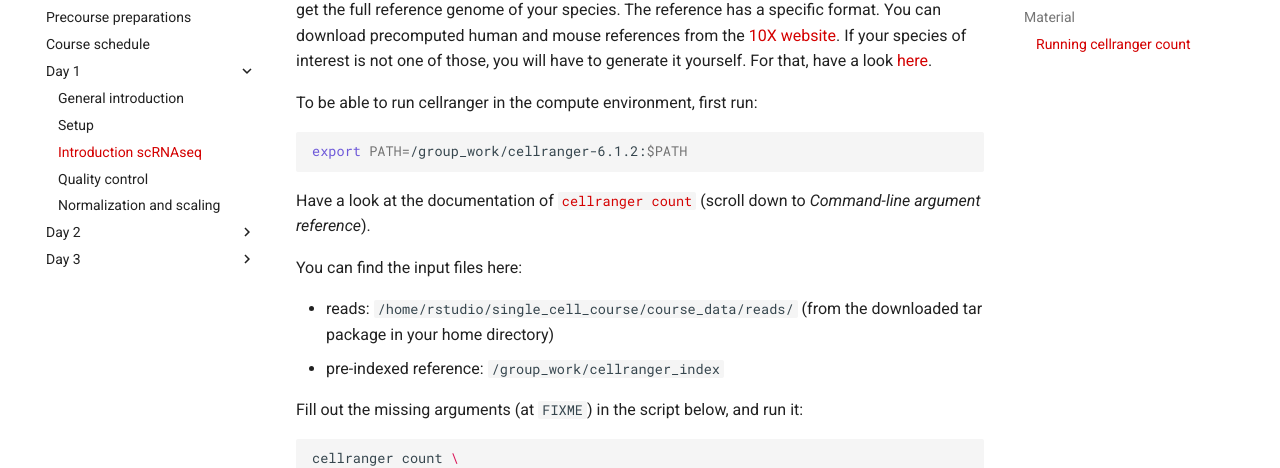
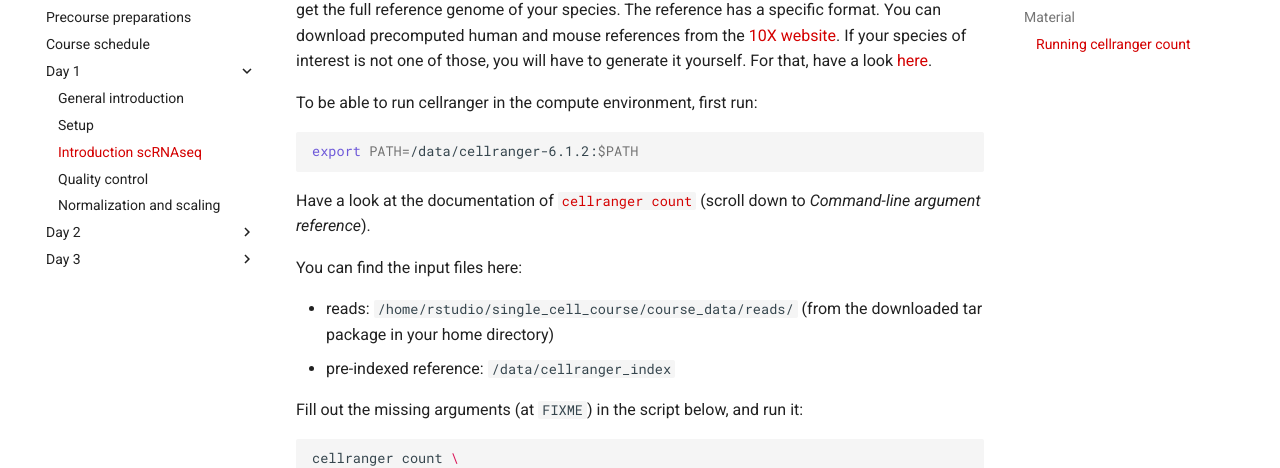
Before and after one commit to sib-swiss/single-cell-training, an MkDocs documentation site: the page built from docs/day1/introduction_scrnaseq.md, in a window 1280 px wide and 900 px high, scrolled down 1265 px. Shown: the part 118-586 px from the top of the window. Built offline with MkDocs 1.6.1 and Material for MkDocs 9.7.7, drawn with Linux system fonts in a browser that asks for light colours; comment, search, counter and statistics services are not loaded; the version menu is left out.

Commit message:
fixes #16

````diff
--- a/docs/day1/introduction_scrnaseq.md
+++ b/docs/day1/introduction_scrnaseq.md
@@ -40,7 +40,7 @@ The input you need to run `cellranger count` are the sequence reads and a refere
 To be able to run cellranger in the compute environment, first run:
 
 ```sh
-export PATH=/group_work/cellranger-6.1.2:$PATH
+export PATH=/data/cellranger-6.1.2:$PATH
 ```
 
 Have a look at the documentation of [`cellranger count`](https://support.10xgenomics.com/single-cell-gene-expression/software/pipelines/latest/using/count) (scroll down to *Command-line argument reference*).
@@ -48,7 +48,7 @@ Have a look at the documentation of [`cellranger count`](https://support.10xgeno
 You can find the input files here:
 
 - reads: `/home/rstudio/single_cell_course/course_data/reads/` (from the downloaded tar package in your home directory)
-- pre-indexed reference: `/group_work/cellranger_index`
+- pre-indexed reference: `/data/cellranger_index`
 
 Fill out the missing arguments (at `FIXME`) in the script below, and run it:
 
@@ -75,7 +75,7 @@ cellranger count \
     cellranger count \
     --id=ETV6-RUNX1_1 \
     --sample=ETV6-RUNX1_1 \
-    --transcriptome=/group_work/cellranger_index \
+    --transcriptome=/data/cellranger_index \
     --fastqs=/home/rstudio/single_cell_course/course_data/reads \
     --localcores=4
     ```
````
